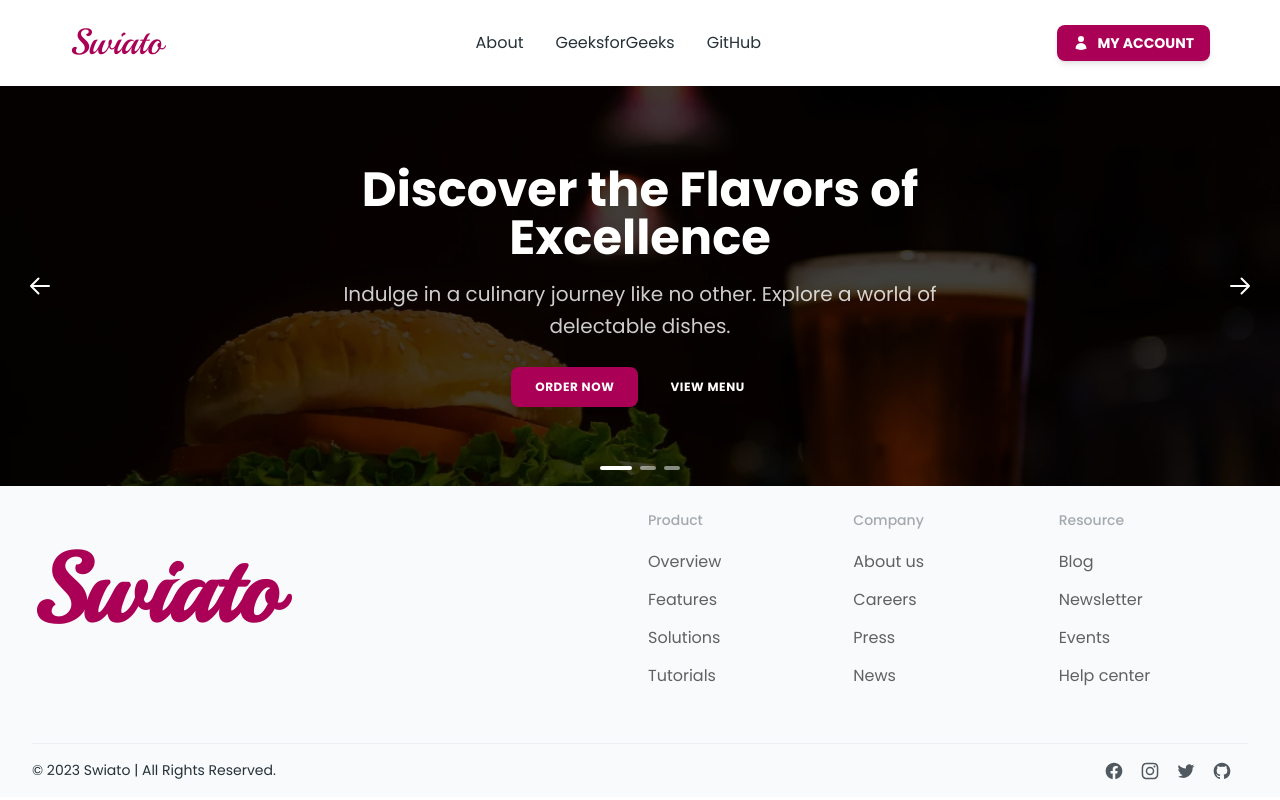
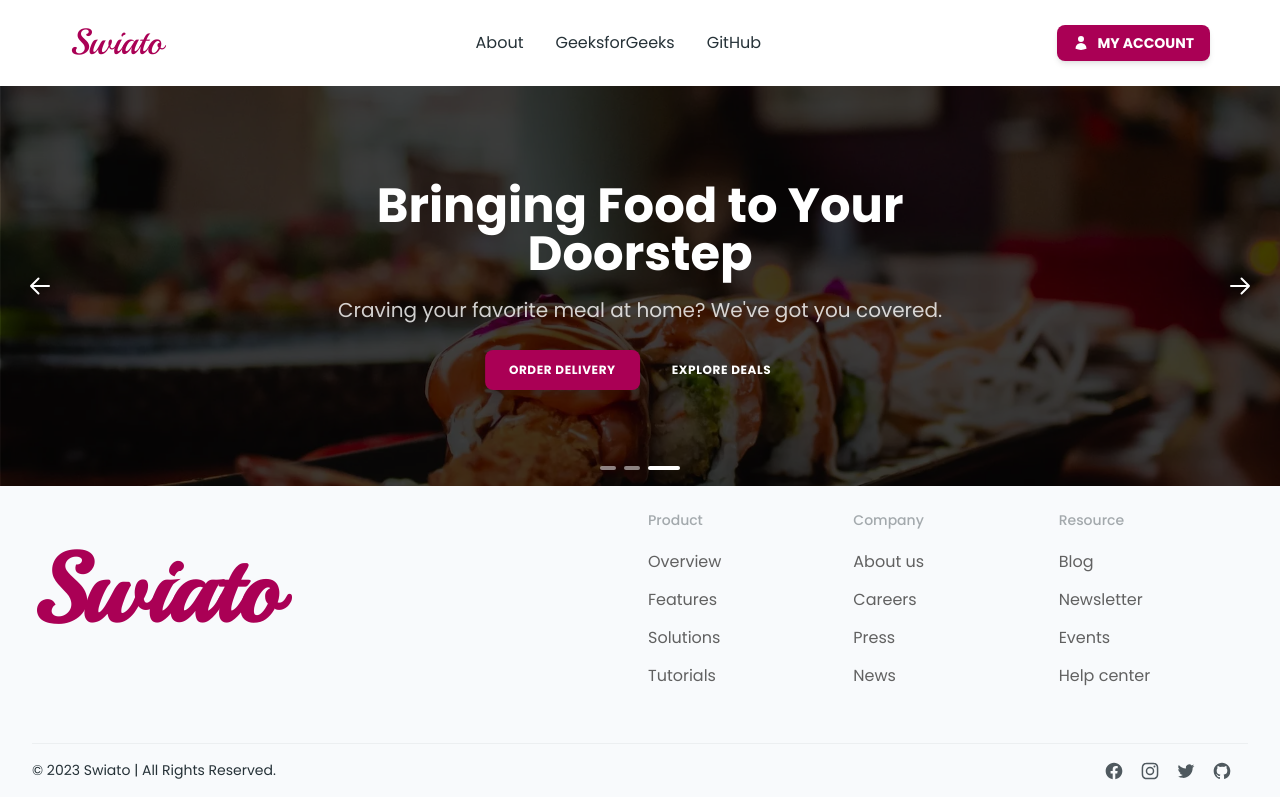
Before and after one commit to vishalmajumdar/swiggy-zomato-swiato, a React (Vite) app in the folder frontend/: page / in a window 1280 px wide. Built offline with nearby package versions, Linux system fonts and the light colour scheme.

Commit message:
Add autoplay
 The autoplay is added with 2.5s and zero transition delay

```diff
--- a/frontend/src/components/CarouselWithContent.jsx
+++ b/frontend/src/components/CarouselWithContent.jsx
@@ -22,9 +22,9 @@ export function CarouselWithContent() {
         </div>
       )}
       loop="true"
-      //   autoplay="false"
-      //   autoplayDelay={2500}
-      transition={{ duration: 1.5 }}
+      autoplay="false"
+      autoplayDelay={2500}
+      //   transition={{ duration: 1.5 }}
       prevArrow={({ handlePrev }) => (
         <IconButton
           variant="text"
```
